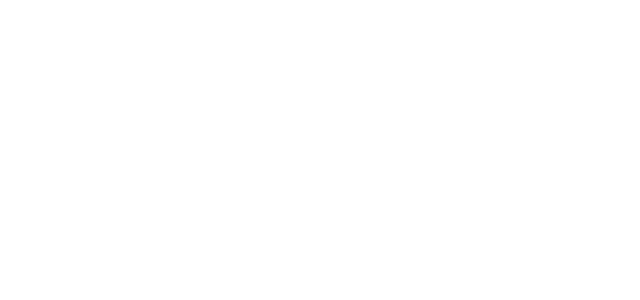
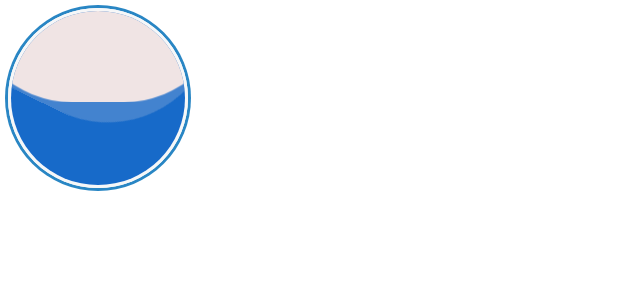
Before and after one commit to Frank0321/Taiwan_Reservoir, a Vue app: page /water/one in a window 1280 px wide. Shown: the top 300 px of the page, without its empty margins (0-640 px from the left). Built offline with nearby package versions, Linux system fonts and the light colour scheme.

Commit message:
1. 新增兩種水庫樣式的動畫 2. 修改版面的間距

```diff
--- /dev/null
+++ b/src/components/waterOne.vue
@@ -0,0 +1,89 @@
+<template>
+  <div class="quan">
+    <div class="shui"></div>
+  </div>
+</template>
+
+<script>
+export default {
+  name: "waterOne"
+}
+</script>
+
+<style scoped>
+*{
+  padding: 0;
+  margin: 0;
+  box-sizing: border-box;
+}
+body{
+  height: 100vh;
+  display: flex;
+  justify-content: center;
+  align-items: center;
+  background-color: rgb(240, 228, 228);
+}
+.quan{
+  position: relative;
+  width: 180px;
+  height: 180px;
+  border-radius: 50%;
+  border: 3px solid rgb(246, 247, 248);
+  box-shadow: 0 0 0 3px rgb(41, 134, 196);
+
+}
+.shui{
+  position: absolute;
+  top: 0;
+  left: 0;
+  width: 100%;
+  height: 100%;
+  background-color: rgb(23, 106, 201);
+  border-radius: 50%;
+  overflow: hidden;
+}
+.shui::after{
+  content: '';
+  position: absolute;
+  top: 0;
+  left: 50%;
+  width: 150%;
+  height: 150%;
+  border-radius: 40%;
+  background-color: rgb(240, 228, 228);
+  animation: shi 5s linear infinite;
+
+}
+@keyframes shi{
+  0%{
+    transform: translate(-50%,-65%) rotate(0deg);
+
+  }
+  100%{
+    transform: translate(-50%,-65%) rotate(360deg);
+
+  }
+}
+.shui::before{
+  content: '';
+  position: absolute;
+  top: 0;
+  left: 50%;
+  width: 150%;
+  height: 150%;
+  border-radius: 42%;
+  background-color: rgb(240, 228, 228,0.2);
+  animation: xu 7s linear infinite;
+
+}
+@keyframes xu{
+  0%{
+    transform: translate(-50%,-60%) rotate(0deg);
+
+  }
+  100%{
+    transform: translate(-50%,-60%) rotate(360deg);
+
+  }
+}
+</style>
--- /dev/null
+++ b/src/components/waterTwo.vue
@@ -0,0 +1,58 @@
+<template>
+  <div class="container">
+    <div class="wave"></div>
+    <div class="wave-mask"></div>
+  </div>
+</template>
+
+<script>
+export default {
+  name: "waterTwo"
+}
+</script>
+
+<style scoped>
+.container {
+  width: 100px;
+  height: 100px;
+  border-radius: 50%;
+  border: 3px solid #e787e7;
+  background: #ffffff;
+  position: absolute;
+  top: 50%;
+  left: 50%;
+  transform: translate(-50%, -50%);
+  padding: 5px;
+
+  overflow: hidden;
+}
+.wave {
+  position: relative;
+  width: 100px;
+  height: 100px;
+  background-image: linear-gradient(-180deg, #3b7bdb 13%, #4d6fdf 91%);
+  border-radius: 50%;
+}
+.wave-mask {
+  position: absolute;
+  width: 200px;
+  height: 200px;
+  top: 0;
+  left: 50%;
+  border-radius: 40%;
+  background-color: rgba(212, 24, 24, 0.9);
+  transform: translate(-50%, -70%) rotate(0);
+  animation: toRotate 10s linear -5s infinite;
+  z-index: 20;
+
+  background-color: rgba(255, 255, 255, 0.9);
+}
+@keyframes toRotate {
+  50% {
+    transform: translate(-50%, -70%) rotate(180deg);
+  }
+  100% {
+    transform: translate(-50%, -70%) rotate(360deg);
+  }
+}
+</style>
--- a/src/router/index.js
+++ b/src/router/index.js
@@ -1,6 +1,9 @@
 import Vue from "vue";
 import VueRouter from "vue-router";
 import Drop from "../components/drop";
+import waterOne from "../components/waterOne";
+import waterTwo from "../components/waterTwo";
+
 
 Vue.use(VueRouter);
 
@@ -20,6 +23,16 @@ const routes = [
     name: "Drop",
     component: Drop,
   },
+  {
+    path: "/water/one",
+    name: "waterOne",
+    component: waterOne,
+  },
+  {
+    path: "/water/two",
+    name: "waterTwo",
+    component: waterTwo,
+  }
 ];
 
 const router = new VueRouter({
--- a/src/views/Home.vue
+++ b/src/views/Home.vue
@@ -67,10 +67,10 @@ export default {
 .list{
   background-color: transparent;
   width: 600px;
-  margin-right: 10px;
+  margin-right: 2em;
   border: 1px solid #b4ffe1;
-  box-shadow: 0 0 5px #cfcfcf;
-  margin-bottom: 0.6em;
+  box-shadow: 0 0 10px #cfcfcf;
+  margin-bottom: 2em;
   border-radius: 15px;
   display : inline-block;
 }
--- a/src/views/index.vue
+++ /dev/null
@@ -1,5 +0,0 @@
-<template>
-  <div>
-    我是 index 測試
-  </div>
-</template>
```
